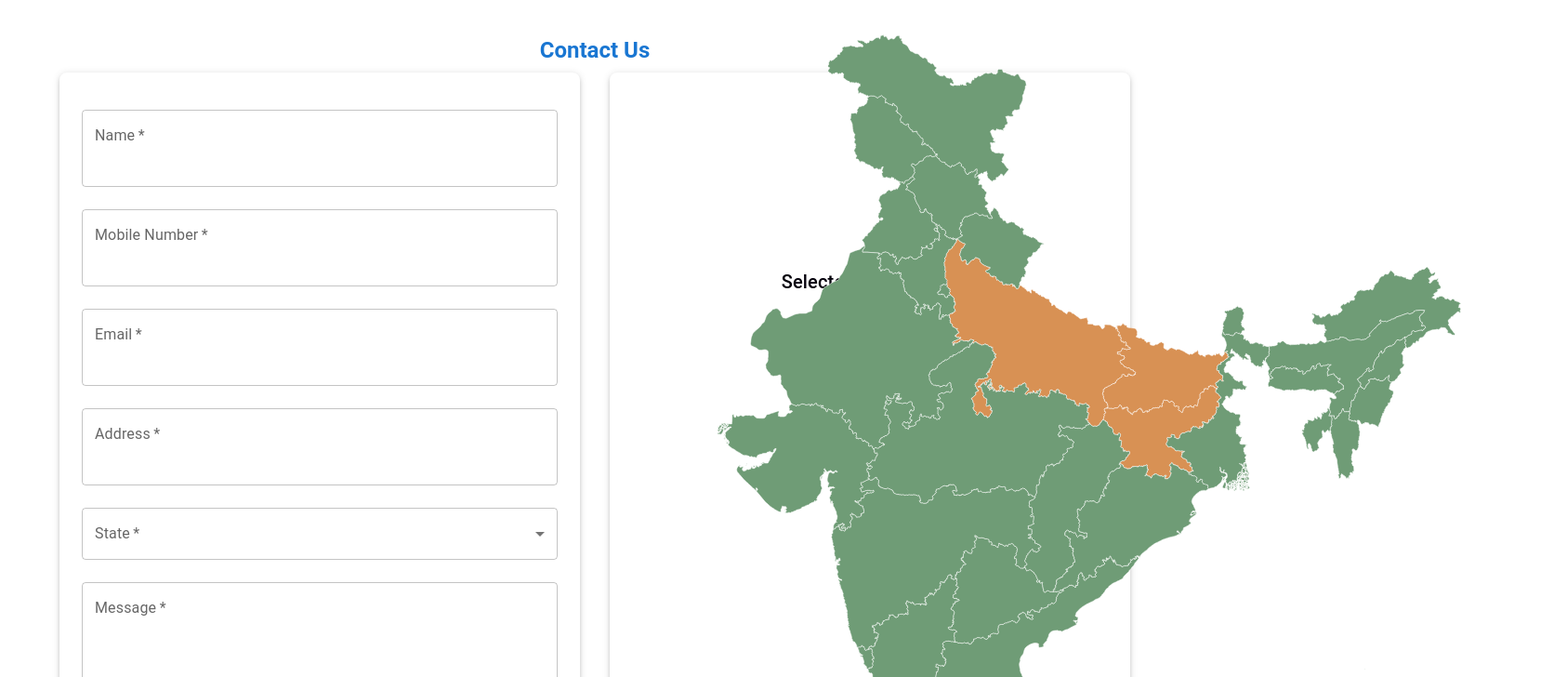
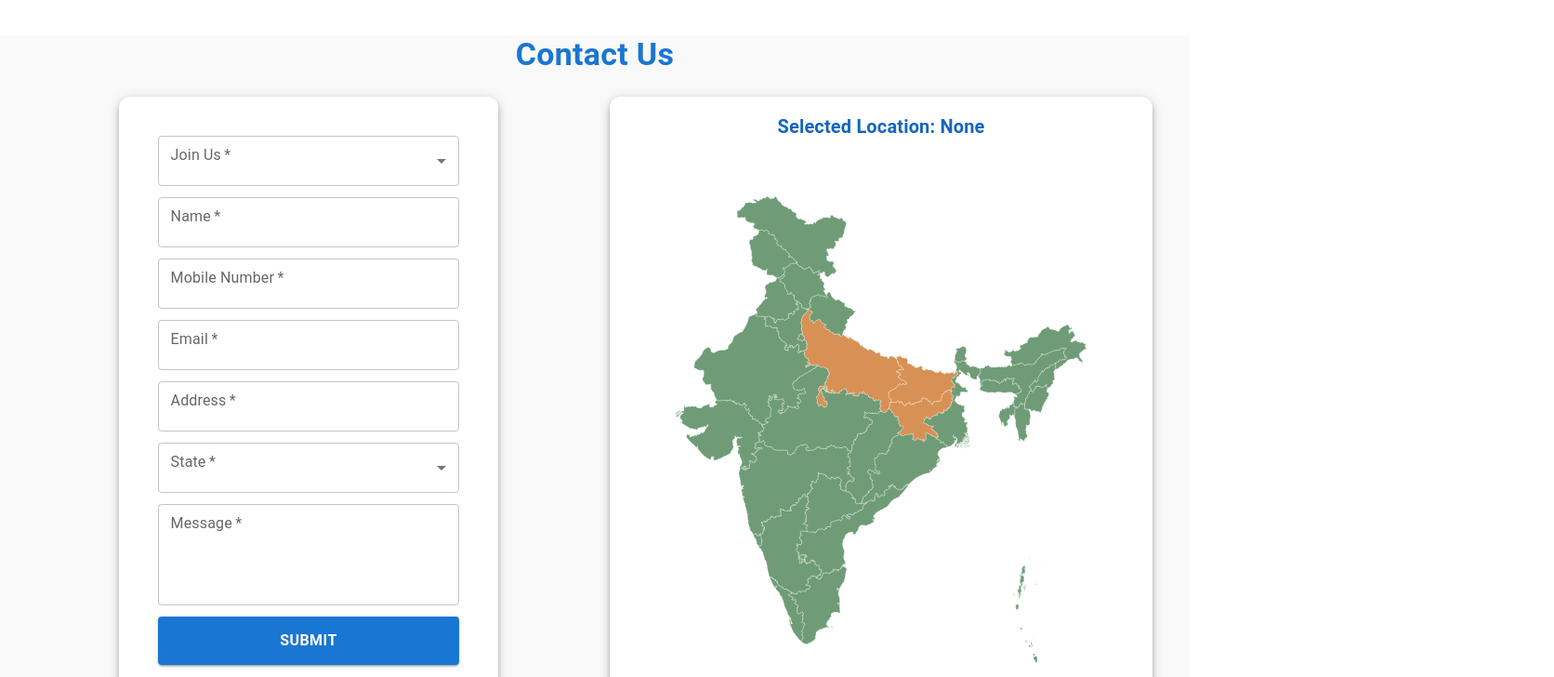
Before and after one commit to mesiddhantcodes/poultry, a React (Vite) app: page /contact in a window 1280 px wide. Shown: the part 440-1168 px from the top of the page at 93% size, 1672 px wide, since content can reach past the window. Built offline with nearby package versions, Linux system fonts and the light colour scheme.

Commit message:
refactor IndiaSvg component; improve city marker visualization and enhance styling

```diff
--- a/src/pages/ContactForm.jsx
+++ b/src/pages/ContactForm.jsx
@@ -1,5 +1,5 @@
 import React, { useState } from "react";
-import { Container, Typography, TextField, MenuItem, Button, Paper, Grid } from "@mui/material";
+import { Container, Typography, TextField, MenuItem, Button, Paper, Grid, Box } from "@mui/material";
 import MapComponent from "./component/MapComponent";
 
 const branches = {
@@ -7,9 +7,16 @@ const branches = {
     Jharkhand: ["Ramgarh", "Bokaro", "Barhi"],
     UttarPradesh: ["Kasia", "Mau", "Varanasi"],
 };
+const roles = {
+    "Farmer": "Farmer",
+    "Dealer": "Dealer",
+    "Distributor": "Distributor",
+    "Retailer": "Retailer",
+}
 
 const ContactForm = () => {
     const [formData, setFormData] = useState({
+        joinus: "",
         name: "",
         mobile: "",
         email: "",
@@ -29,38 +36,144 @@ const ContactForm = () => {
     };
 
     return (
-        <Container maxWidth="lg" sx={{ mt: 4 }}>
-            <Typography variant="h5" gutterBottom align="center" sx={{ fontWeight: 'bold', color: 'primary.main' }}>
+        <div className="pb-5" style={{ backgroundColor: "#f9f9f9", paddingBottom: "40px" }}>
+            <Container
+                maxWidth="xl"
+                sx={{ mt: 4, width: "100%", mx: "auto", px: { xs: 2, sm: 3, md: 5 } }}
+            >
+                {/* Title */}
+                <Typography
+                    variant="h4"
+                    align="center"
+                    sx={{ fontWeight: "bold", color: "primary.main", mb: 3 }}
+                >
                     Contact Us
                 </Typography>
 
-            <Grid container spacing={4} alignItems="stretch">
+                <Grid
+                    container
+                    spacing={4}
+                    sx={{
+                        minHeight: "80vh",
+                        display: "flex",
+                        alignItems: "stretch",
+                        flexDirection: { xs: "column", md: "row" } // Stack on mobile, side-by-side on larger screens
+                    }}
+                >
                     {/* Form Section */}
-                <Grid item xs={12} md={6}>
-                    <Paper sx={{ p: 3, boxShadow: 3, borderRadius: 2, bgcolor: "white" }}>
-                        <form onSubmit={handleSubmit}>
-                            <TextField fullWidth label="Name" name="name" value={formData.name} onChange={handleChange} margin="normal" required />
-                            <TextField fullWidth label="Mobile Number" name="mobile" value={formData.mobile} onChange={handleChange} margin="normal" required />
-                            <TextField fullWidth label="Email" name="email" value={formData.email} onChange={handleChange} margin="normal" required />
-                            <TextField fullWidth label="Address" name="address" value={formData.address} onChange={handleChange} margin="normal" required />
+                    <Grid
+                        item
+                        xs={12}
+                        md={6}
+                        sx={{
+                            display: "flex",
+                            flexDirection: "column",
+                            justifyContent: "center",
+                            alignItems: "center",
+                            width: "100%"
+                        }}
+                    >
+                        <Paper
+                            sx={{
+                                p: { xs: 2, sm: 3, md: 4 },
+                                boxShadow: 5,
+                                borderRadius: 3,
+                                bgcolor: "white",
+                                height: "100%",
+                                minHeight: { xs: "auto", md: "550px" },
+                                display: "flex",
+                                flexDirection: "column",
+                                overflow: "hidden",
+                                width: { xs: "100%", sm: "90%", md: "90%", lg: "70%" },
+                                mx: "auto"
+                            }}
+                        >
+                            <form
+                                onSubmit={handleSubmit}
+                                style={{
+                                    padding: "10px",
+                                    flex: 1,
+                                    display: "flex",
+                                    flexDirection: "column",
+                                    gap: "12px",
+                                    overflowY: "auto",
+                                    paddingBottom: "10px"
+                                }}
+                            >
+                                <TextField
+                                    select
+                                    fullWidth
+                                    size="small"
+                                    label="Join Us"
+                                    name="joinus"
+                                    value={formData.joinus}
+                                    onChange={handleChange}
+                                    required
+                                    InputProps={{
+                                        sx: { height: "54px" }
+                                    }}
+                                >
+                                    {Object.keys(roles).map((role) => (
+                                        <MenuItem key={role} value={role}>
+                                            {roles[role]}
+                                        </MenuItem>
+                                    ))}
+                                </TextField>
 
-                            <TextField select fullWidth label="State" name="state" value={formData.state} onChange={handleChange} margin="normal" required>
+                                <TextField fullWidth size="small" label="Name" name="name" value={formData.name} onChange={handleChange} required InputProps={{
+                                    sx: { height: "54px" }
+                                }} />
+                                <TextField fullWidth size="small" label="Mobile Number" name="mobile" value={formData.mobile} onChange={handleChange} required InputProps={{
+                                    sx: { height: "54px" }
+                                }} />
+                                <TextField fullWidth size="small" label="Email" name="email" value={formData.email} onChange={handleChange} required InputProps={{
+                                    sx: { height: "54px" }
+                                }} />
+                                <TextField fullWidth size="small" label="Address" name="address" value={formData.address} onChange={handleChange} required InputProps={{
+                                    sx: { height: "54px" }
+                                }} />
+
+                                <TextField select fullWidth size="small" label="State" name="state" value={formData.state} onChange={handleChange} required InputProps={{
+                                    sx: { height: "54px" }
+                                }}>
                                     {Object.keys(branches).map((state) => (
                                         <MenuItem key={state} value={state}>{state}</MenuItem>
                                     ))}
                                 </TextField>
 
                                 {formData.state && (
-                                <TextField select fullWidth label="Branch" name="branch" value={formData.branch} onChange={handleChange} margin="normal" required>
+                                    <TextField select fullWidth size="small" label="Branch" name="branch" value={formData.branch} onChange={handleChange} required>
                                         {branches[formData.state].map((branch) => (
                                             <MenuItem key={branch} value={branch}>{branch}</MenuItem>
                                         ))}
                                     </TextField>
                                 )}
 
-                            <TextField fullWidth label="Message" name="message" value={formData.message} onChange={handleChange} margin="normal" multiline rows={4} required />
+                                <TextField
+                                    fullWidth
+                                    size="small"
+                                    label="Message"
+                                    name="message"
+                                    value={formData.message}
+                                    onChange={handleChange}
+                                    multiline
+                                    rows={4}
+                                    required
+                                />
 
-                            <Button type="submit" variant="contained" color="primary" fullWidth sx={{ mt: 2, py: 1.5, fontSize: '1rem' }}>
+                                {/* Submit Button - Always Visible */}
+                                <Button
+                                    type="submit"
+                                    variant="contained"
+                                    color="primary"
+                                    fullWidth
+                                    sx={{
+                                        mt: "auto",
+                                        py: 1.5,
+                                        fontSize: "1rem",
+                                        fontWeight: "bold"
+                                    }}
+                                >
                                     Submit
                                 </Button>
                             </form>
@@ -68,16 +181,51 @@ const ContactForm = () => {
                     </Grid>
 
                     {/* Map Section */}
-                <Grid item xs={12} md={6}>
-                    <Paper sx={{ p: 2, boxShadow: 3, borderRadius: 2, height: "100%", display: "flex", flexDirection: "column", justifyContent: "center" }}>
-                        <Typography variant="h6" align="center" gutterBottom>
-                            Selected State: {formData.state || "None"}
+                    <Grid
+                        item
+                        xs={12}
+                        md={6}
+                        sx={{
+                            display: "flex",
+                            flexDirection: "column",
+                            alignItems: "center",
+                            justifyContent: "center",
+                            width: "100%"
+                        }}
+                    >
+
+
+                        <Paper
+
+                            sx={{
+                                p: 2,
+                                boxShadow: 5,
+                                borderRadius: 3,
+                                width: { xs: "100%", sm: "90%", md: "100%" },
+                                height: { xs: "300px", md: "100%" },
+                                minHeight: "500px",
+                                display: "flex",
+                                flexDirection: "column",  // Ensures vertical stacking
+                                justifyContent: "flex-start", alignItems: "center",
+                                bgcolor: "#ffffff"
+                            }}
+                        >
+                            <Typography
+                                variant="h6"
+                                align="center"
+                                sx={{ mb: 2, fontWeight: "bold", color: "primary.dark" }}
+                            >
+                                Selected Location: {formData.state ? `${formData.state} - ${formData.branch || "None"}` : "None"}
                             </Typography>
+                            <Box sx={{ flexGrow: 1, width: "100%", display: "flex", justifyContent: "center", alignItems: "center" }}>
                                 <MapComponent selectedState={formData.state} selectedCity={formData.branch} />
-                    </Paper>
+                            </Box>                        </Paper>
                     </Grid>
                 </Grid>
             </Container>
+        </div>
+
+
     );
 };
 
```
Also changed, not shown: src/pages/component/IndiaSvg.jsx (+43 -17 lines). Lines whose indentation alone changed are shown as unchanged.
